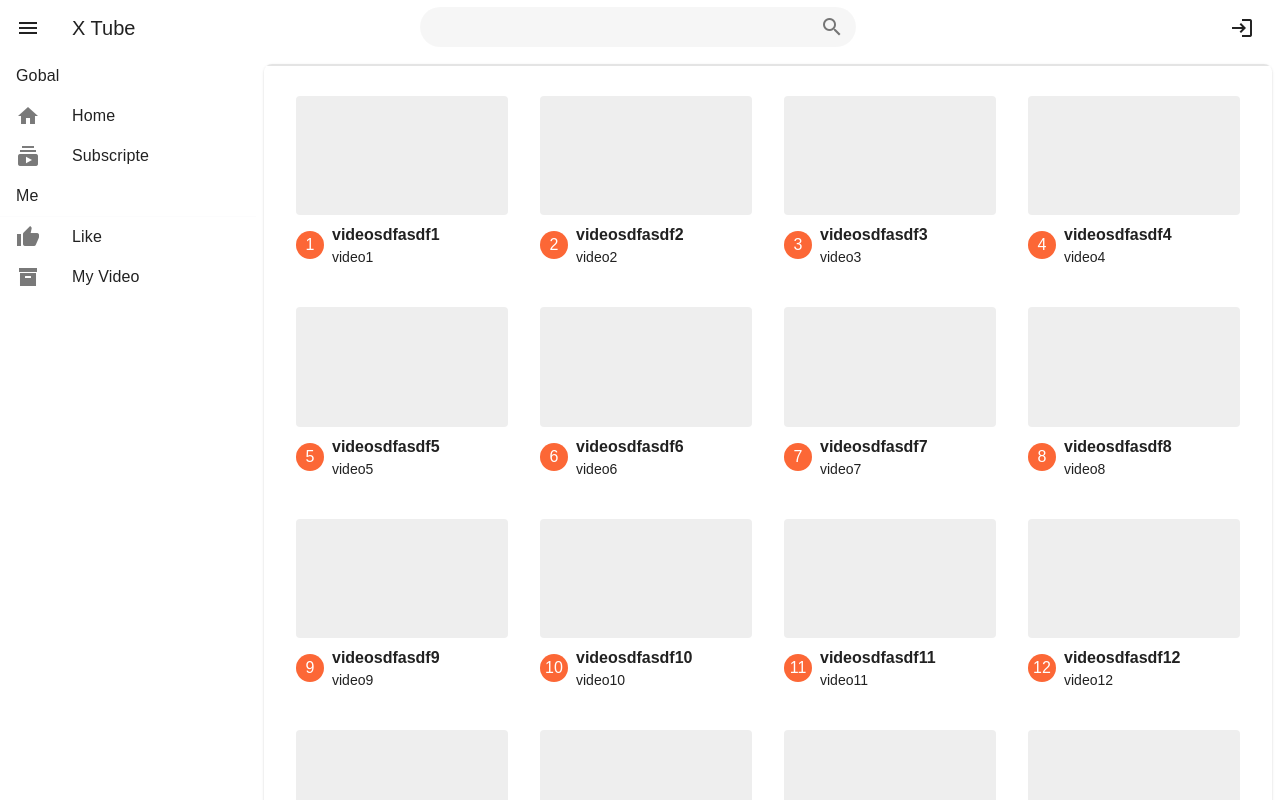
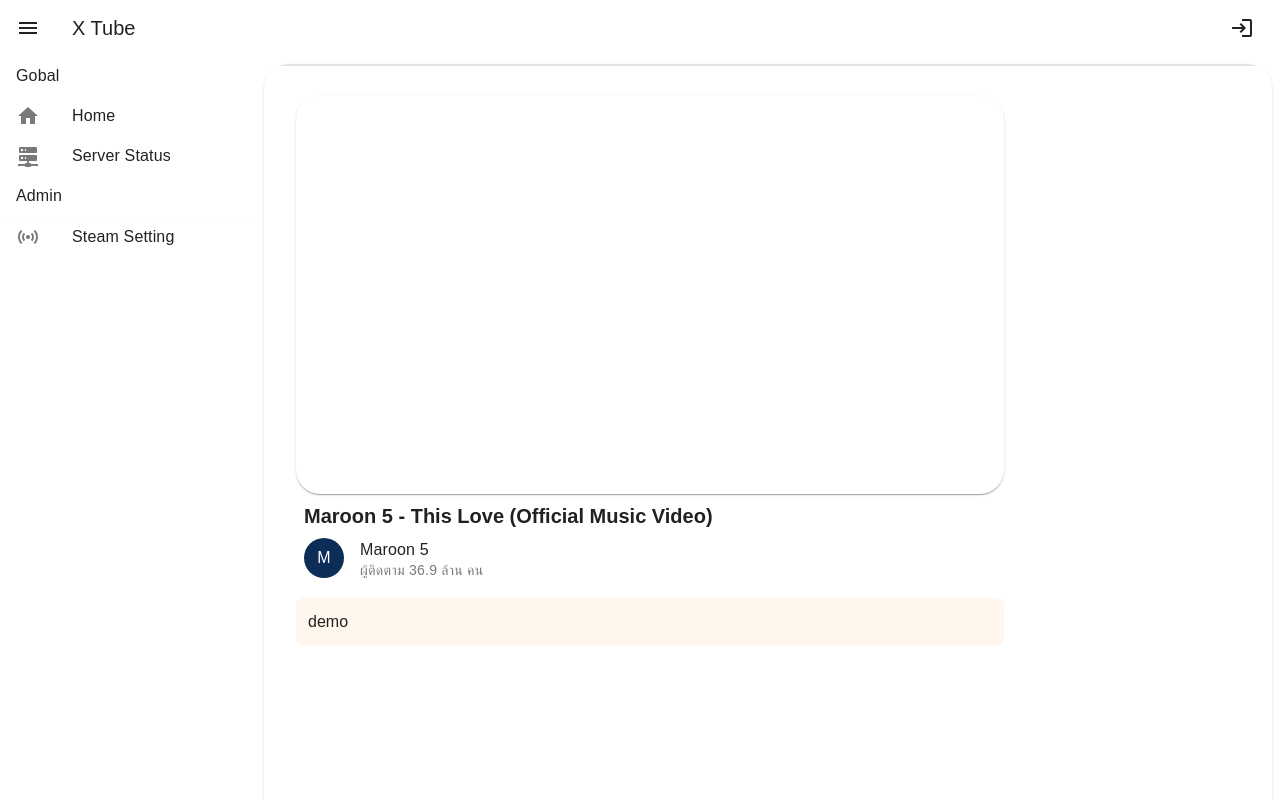
Before and after one commit to SupaschaiPh/Norwor, a Nuxt app: page / in a window 1280 px wide. Shown: the top 800 px of the page. Built offline with nearby package versions, Linux system fonts and the light colour scheme.

Commit message:
fix: many to 1 steaming

```diff
--- /dev/null
+++ b/components/statusCard.vue
@@ -0,0 +1,33 @@
+<script setup>
+import colors from "vuetify/util/colors";
+const props = defineProps({
+    title:String,
+    status_code:Number,
+    status:String
+});
+</script>
+<template>
+
+  <v-card flat :color="colors.grey.lighten5" rounded="lg" :title="props?.title">
+    <template v-slot:prepend>
+      <v-card flat :color="colors.grey.lighten3">
+        <div class="p-1">
+          <v-icon icon="mdi-server-minus-outline"></v-icon>
+        </div>
+      </v-card>
+    </template>
+
+    <template v-slot:append>
+      <v-card flat :color="colors.green.lighten5" v-if="Math.floor(props?.status_code/100) == 2">
+        <div class="p-1">
+          <v-icon class="animate-pulse" color="success" icon="mdi-adjust"></v-icon>
+        </div>
+      </v-card>
+      <v-card flat :color="colors.red.lighten5" v-else>
+        <div class="p-1">
+          <v-icon class="animate-pulse" color="error" icon="mdi-adjust"></v-icon>
+        </div>
+      </v-card>
+    </template>
+  </v-card>
+</template>
--- a/layouts/default.vue
+++ b/layouts/default.vue
@@ -44,7 +44,7 @@
       >
       </v-app-bar-nav-icon>
       <v-toolbar-title class="font-bold">X Tube</v-toolbar-title>
-      <v-text-field
+      <!--<v-text-field
         v-model="searchKeyword"
         append-inner-icon="mdi-magnify"
         class="mt-5"
@@ -52,7 +52,7 @@
         rounded="pill"
         flat
         variant="solo-filled"
-      ></v-text-field>
+      ></v-text-field>-->
       <v-spacer> </v-spacer>
       <div v-if="isLogin" class="mx-5 cursor-pointer">
         <v-avatar
@@ -142,39 +142,27 @@
       <v-list-item
         @click="
           () => {
-            router.push('/subscriptions');
+            router.push('/status');
           }
         "
-        prepend-icon="mdi-youtube-subscription"
+        prepend-icon="mdi-server-network"
         rounded="lg"
         link
-        title="Subscripte"
+        title="Server Status"
       ></v-list-item>
       <div v-if="railModeSidebar" class="mt-2"></div>
 
-      <v-list-item v-if="!railModeSidebar" title="Me"></v-list-item>
+      <v-list-item v-if="!railModeSidebar" title="Admin"></v-list-item>
       <v-divider v-if="!railModeSidebar"></v-divider>
 
       <v-list-item
-        prepend-icon="mdi-thumb-up"
+        prepend-icon="mdi-access-point"
         rounded="lg"
         link
-        title="Like"
+        title="Steam Setting"
         @click="
           () => {
-            router.push('/me/likes');
-          }
-        "
-      ></v-list-item>
-      <div v-if="railModeSidebar" class="mt-2"></div>
-      <v-list-item
-        prepend-icon="mdi-archive"
-        rounded="lg"
-        link
-        title="My Video"
-        @click="
-          () => {
-            router.push('/me/videos');
+            router.push('/admin/setting');
           }
         "
       ></v-list-item>
@@ -182,7 +170,7 @@
     </v-navigation-drawer>
 
     <v-main>
-      <v-card rounded="lg" class="m-2" :loading="true">
+      <v-card rounded="xl" class="m-2" :loading="true">
         <slot />
       </v-card>
     </v-main>
--- a/package.json
+++ b/package.json
@@ -20,6 +20,7 @@
     "@mdi/font": "^7.4.47",
     "@nuxt/image": "^1.4.0",
     "better-sqlite3": "^9.4.3",
+    "colorthief": "^2.4.0",
     "drizzle-orm": "^0.29.5",
     "normalize.css": "^8.0.1",
     "nuxt": "^3.11.1",
--- /dev/null
+++ b/pages/admin/setting/index.vue
@@ -0,0 +1,57 @@
+<script setup>
+import colors from "vuetify/util/colors";
+const title = ref("Go Live 1");
+const desc = ref("Go Live 1 desu");
+const coverURL = ref("https://cdn.vuetifyjs.com/images/cards/docks.jpg")
+
+</script>
+<template>
+  <div class="p-[2rem] flex gap-6">
+    <span class="w-4/12">
+      <v-card flat :color="colors.grey.lighten5"  class="h-full" rounded="xl">
+        <v-card-text>
+          <v-card rounded="xl" class="aspect-video" :image="coverURL"> </v-card>
+          <v-card-title>
+          <v-file-input
+          class="mt-4"
+            color="primary"
+            show-size
+            chips
+            density="compact"
+            rounded="lg"
+            label="Cover"
+            variant="outlined"
+          ></v-file-input>
+        </v-card-title>
+        </v-card-text>
+      </v-card>
+    </span>
+    <span class="w-8/12">
+      <div>
+        <v-card flat title="Steamimg setting">
+          <template v-slot:append>
+            <v-btn color="primary" rounded="lg">Save</v-btn>
+          </template>
+        </v-card>
+      </div>
+      <v-card-text>
+        <v-text-field
+          color="primary"
+          rounded="lg"
+          label="Title"
+          variant="outlined"
+          v-model="title"
+        ></v-text-field>
+        <v-textarea
+          rounded="lg"
+          color="primary"
+          label="Description"
+          variant="outlined"
+          rows="15"
+          v-model="desc"
+
+        ></v-textarea>
+      </v-card-text>
+    </span>
+  </div>
+</template>
--- a/pages/index.vue
+++ b/pages/index.vue
@@ -1,23 +1,41 @@
 <script setup>
-const router = useRouter();
+  const channelName = ref("Maroon 5")
+  const videoTitle = ref("Maroon 5 - This Love (Official Music Video)")
 </script>
 <template>
-  <v-container>
-    <v-row no-gutters>
-      <v-col v-for="n in 20" :key="n" cols="12" xs="12" sm="4" md="3" >
-        <v-sheet class="ma-2 pa-2 mb-4">
-          <a @click="() => router.push('/video/' + n)" class="transition-all hover:opacity-70">
-            <v-card link color="grey-lighten-3" flat class="aspect-video"></v-card>
-            <div class="flex items-center gap-2 mt-2">
-              <v-avatar size="28" color="primary" v-text="n"></v-avatar>
-              <div>
-              <p class="font-bold" v-text="'videosdfasdf' + n"></p>
-              <p class="text-sm" v-text="'video' + n"></p>
-            </div>
-            </div>
-          </a>
-        </v-sheet>
-      </v-col>
-    </v-row>
-  </v-container>
+  <div class="p-[2rem]">
+    <div class="flex w-full">
+      <div class="w-full md:w-9/12">
+        <v-card class="aspect-video" rounded="xl"></v-card>
+        <section class="mt-2">
+          <p class="text-xl font-bold px-2">
+           {{videoTitle}}
+          </p>
+
+          <v-list-item
+            style="padding: 0px"
+            :title="channelName"
+            subtitle="ผู้ติดตาม 36.9 ล้าน คน"
+            class="mt-2 px-2"
+          >
+            <template v-slot:prepend>
+              <v-avatar
+                class="cursor-pointer"
+                id="avatarMeunAticvator"
+                color="secondary"
+              >
+                {{ channelName.slice(0, 1) }}
+              </v-avatar>
+            </template>
+          </v-list-item>
+          <div class="mt-5 p-3 bg-orange-50 rounded-lg">
+              demo
+          </div>
+        </section>
+      </div>
+      <div class="md:w-3/12 md:px-3">
+
+      </div>
+    </div>
+  </div>
 </template>
--- /dev/null
+++ b/pages/status/index.vue
@@ -0,0 +1,46 @@
+<script setup>
+import colors from "vuetify/util/colors";
+
+const status = ref([
+  {
+    title: "Web Server",
+    status_code: 200,
+    status: "ok",
+  },
+  {
+    title: "HLS Server",
+    status_code: 200,
+    status: "ok",
+  },
+]);
+</script>
+
+<template>
+  <div class="p-[2rem] flex flex-col gap-6">
+    <v-card rounded="lg" variant="tonal" color="primary">
+      <v-card-item>
+        <v-card-title
+          ><p class="font-bold text-center">Server Status</p></v-card-title
+        >
+      </v-card-item>
+    </v-card>
+
+    <v-card flat variant="outlined" :color="colors.grey.lighten4" rounded="lg">
+      <v-card-text class="flex flex-col gap-4">
+        <v-card rounded="lg" :color="status.every((v)=>Math.floor(v.status_code/100)==2) ? 'success' : 'warning'">
+          <v-card-item>
+            <v-card-title
+              ><p class="font-bold text-center">All Server</p></v-card-title
+            >
+          </v-card-item>
+        </v-card>
+        <span v-for="statu in status">
+          <statusCard
+            :title="statu.title"
+            :status_code="statu.status_code"
+          ></statusCard>
+        </span>
+      </v-card-text>
+    </v-card>
+  </div>
+</template>
--- a/pages/video/[id].vue
+++ /dev/null
@@ -1,41 +0,0 @@
-<script setup>
-  const channelName = ref("Maroon 5")
-  const videoTitle = ref("Maroon 5 - This Love (Official Music Video)")
-</script>
-<template>
-  <v-container>
-    <div class="flex w-full">
-      <div class="w-full md:w-9/12">
-        <v-card class="aspect-video"></v-card>
-        <section class="mt-2">
-          <p class="text-xl font-bold px-2">
-           {{videoTitle}}
-          </p>
-
-          <v-list-item
-            style="padding: 0px"
-            :title="channelName"
-            subtitle="ผู้ติดตาม 36.9 ล้าน คน"
-            class="mt-2 px-2"
-          >
-            <template v-slot:prepend>
-              <v-avatar
-                class="cursor-pointer"
-                id="avatarMeunAticvator"
-                color="secondary"
-              >
-                {{ channelName.slice(0, 1) }}
-              </v-avatar>
-            </template>
-          </v-list-item>
-          <div class="mt-5 p-3 bg-orange-50 rounded-lg">
-              demo
-          </div>
-        </section>
-      </div>
-      <div class="md:w-3/12 md:px-3">
-
-      </div>
-    </div>
-  </v-container>
-</template>
```
Also changed, not shown: 1 other file (tests, documents, lock files or other folders).
